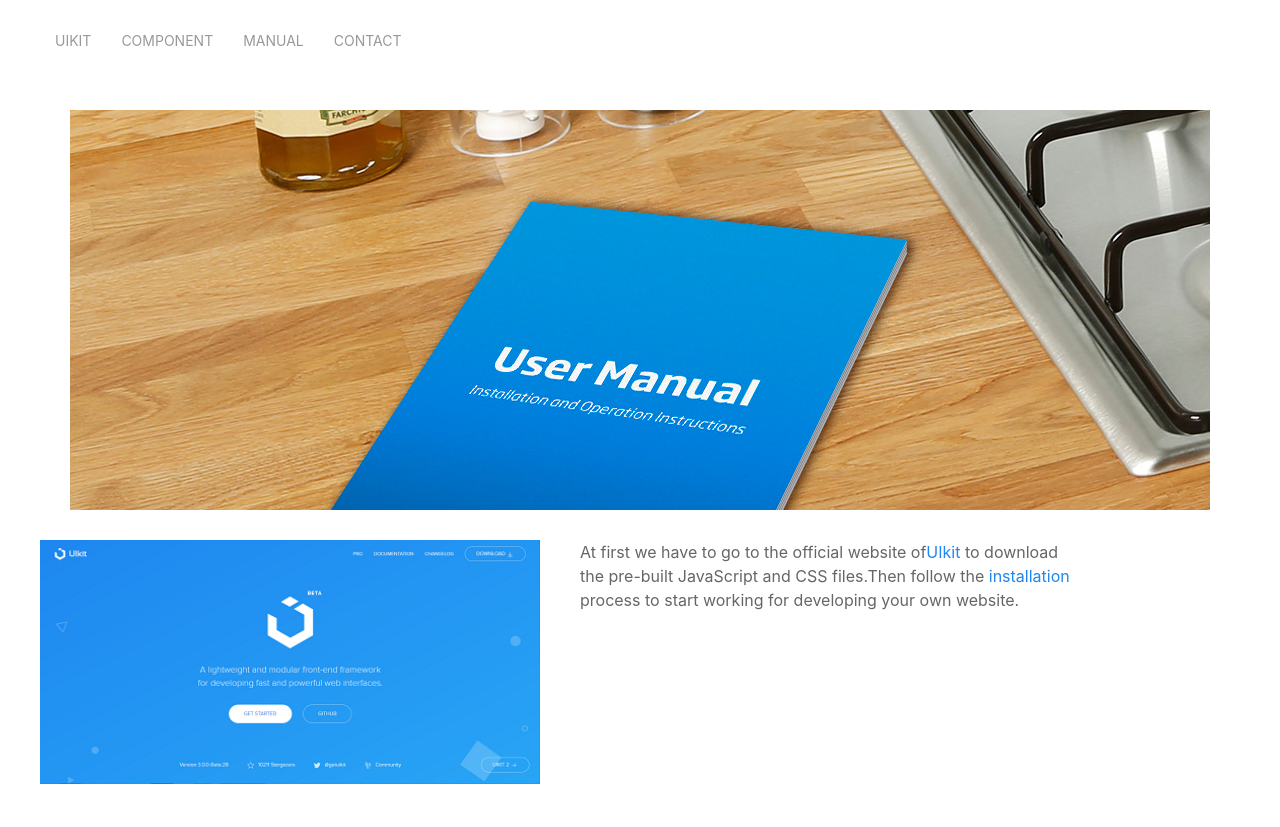
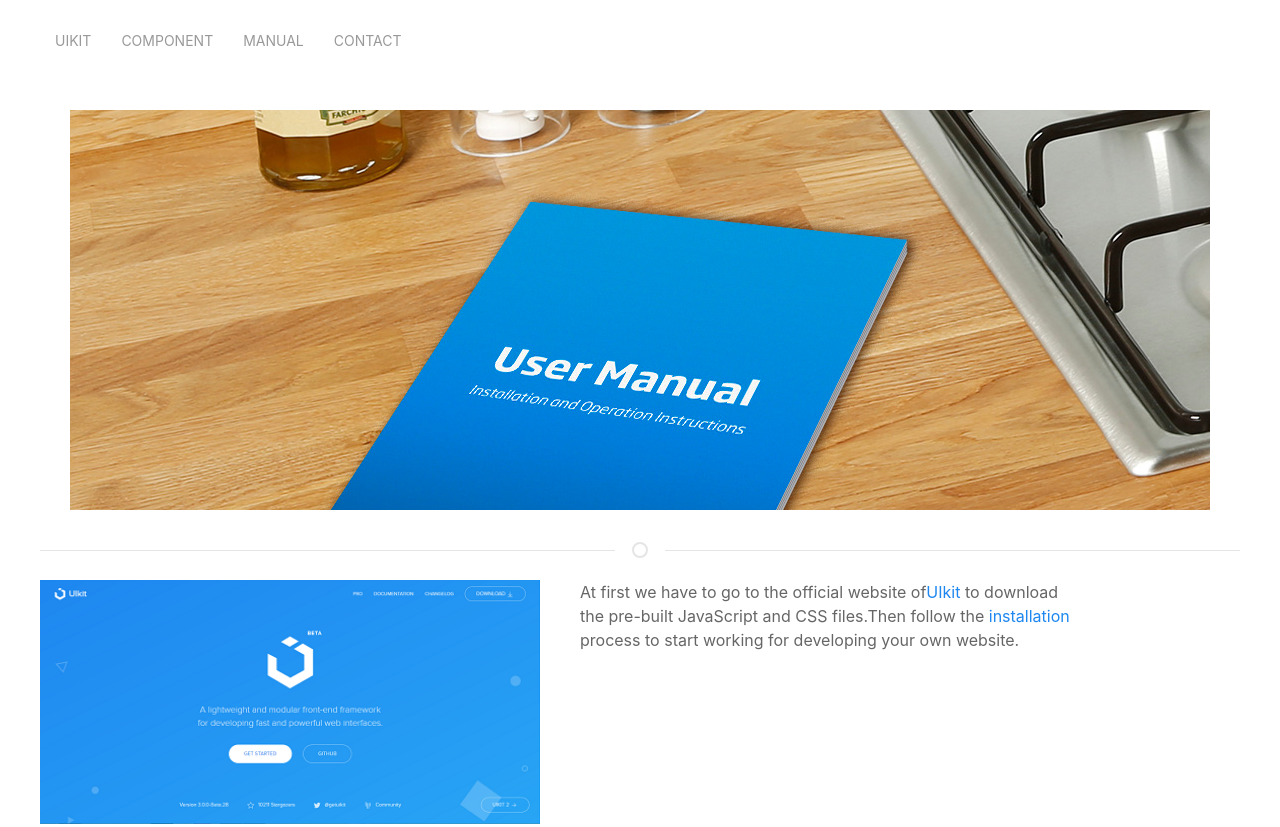
Before and after one commit to UIkitap/UIkitap.github.io, a plain HTML site: page manual.html in a window 1280 px wide. Shown: the top 827 px of the page. Drawn offline with nearby package versions, Linux system fonts and the light colour scheme.

Commit message:
Update manual.html

```diff
--- a/manual.html
+++ b/manual.html
@@ -29,7 +29,7 @@
      <img class ="uk-align-center"src="manual.jpg" alt="">
 
     <div class="uk-container">
-
+         <hr class="uk-divider-icon">
 
          <div class="uk-panel">
             <img class="uk-align-left uk-margin-remove-adjacent" src="a1.png" width="500" height"500" alt="Example image">
```
